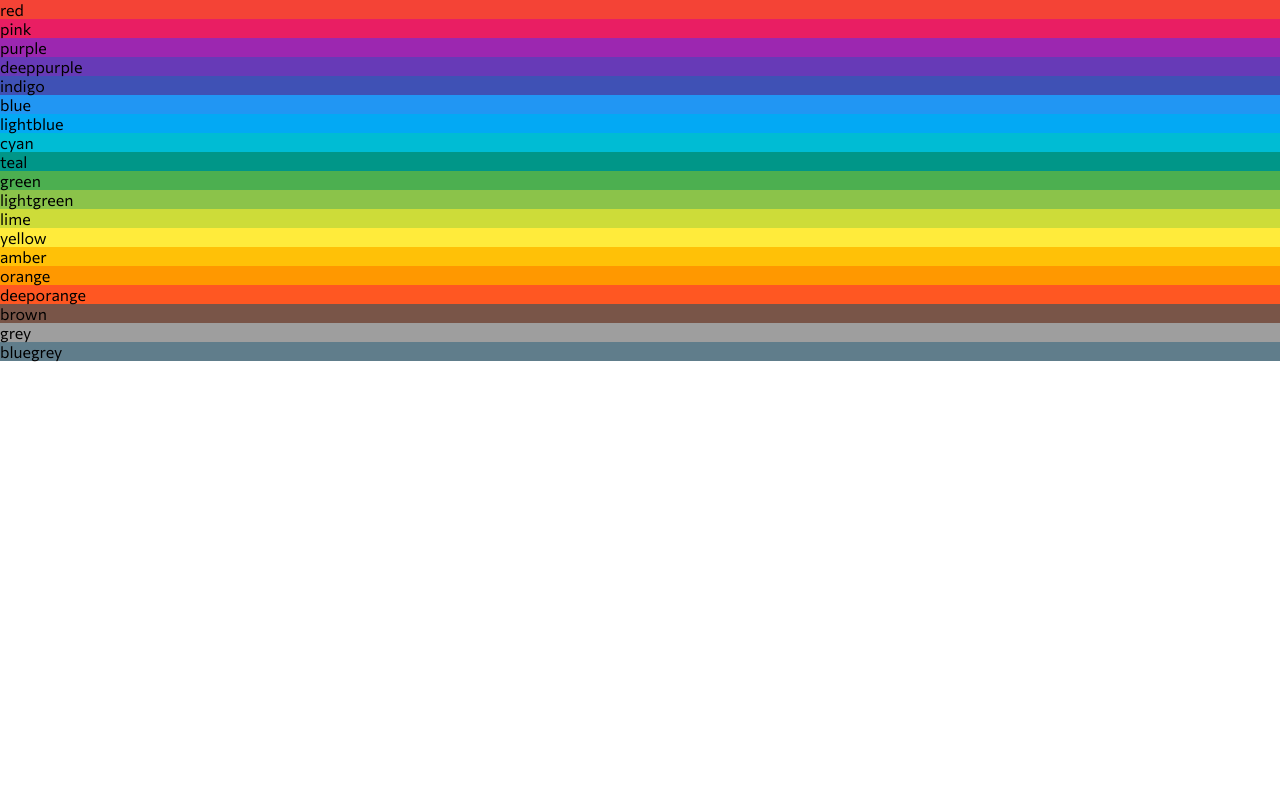
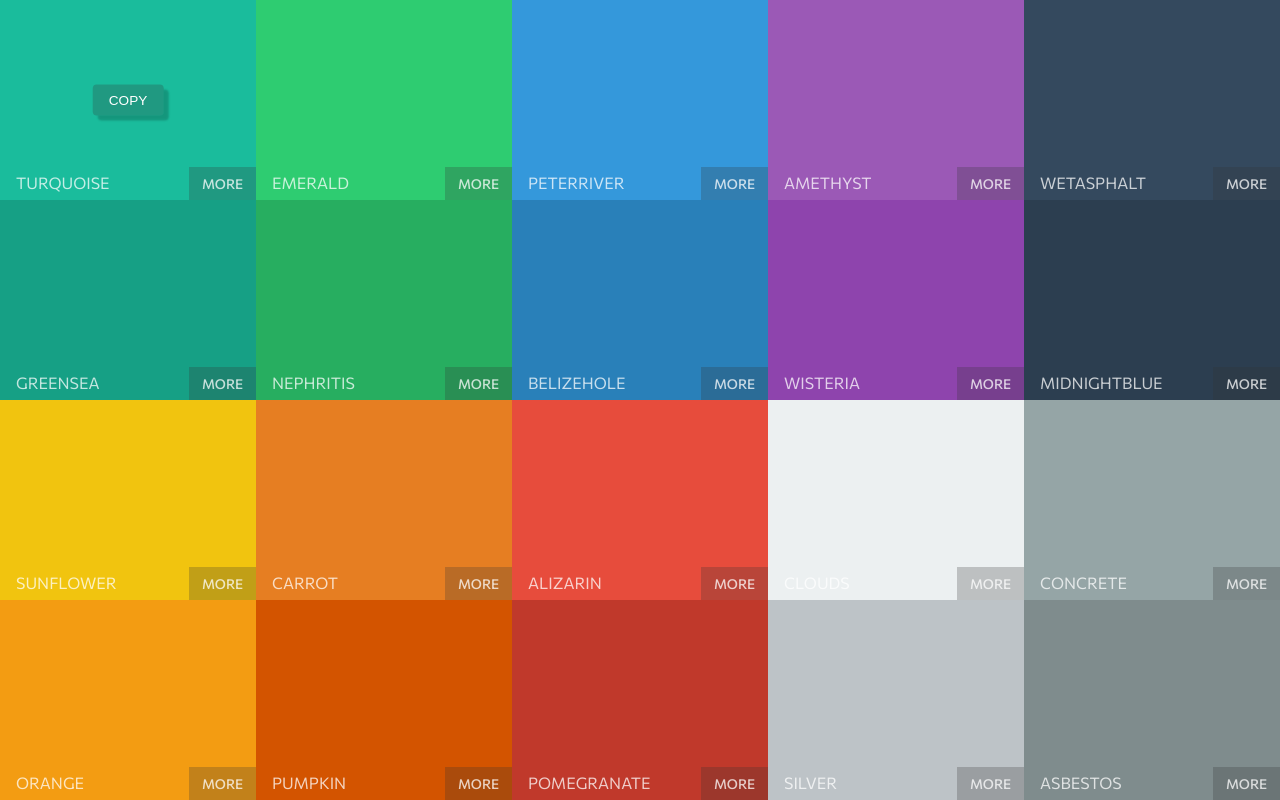
Before and after one commit to naveen-27/color-app, a React (Create React App) app: page / in a window 1280 px wide. Built offline with nearby package versions, Linux system fonts and the light colour scheme.

Commit message:
Created basic layout for pallete and each color-boxes

```diff
--- a/src/components/ColorBox.js
+++ b/src/components/ColorBox.js
@@ -1,12 +1,21 @@
 import React, { Component } from "react";
+import classes from "../stylesheets/ColorBox.module.css";
 
 class ColorBox extends Component {
   render() {
     const { name: color, code } = this.props;
 
     return (
-      <div className="ColorBox" style={{ backgroundColor: code }}>
-        {color}
+      <div
+        className={classes.ColorBox}
+        style={{ backgroundColor: code }}
+        tabIndex="0"
+      >
+        <button className={classes["box-btn"]}>COPY</button>
+        <div className={classes.boxBottom}>
+          <span className={classes["color-name"]}>{color}</span>
+          <div className={classes.link}>MORE</div>
+        </div>
       </div>
     );
   }
--- a/src/components/Pallete.js
+++ b/src/components/Pallete.js
@@ -1,12 +1,18 @@
 import React, { Component } from "react";
-import Palletes from "../utilities/seedColors";
 import ColorBox from "./ColorBox";
+import classes from "../stylesheets/Pallete.module.css";
 
 class Pallete extends Component {
   render() {
-    return Palletes[0].colors.map((color, idx) => (
-      <ColorBox name={color.name} code={color.color} key={idx} />
-    ));
+    const pallete = this.props.pallete;
+
+    return (
+      <div className={classes.Pallete}>
+        {pallete.colors.map((color) => (
+          <ColorBox name={color.name} code={color.color} key={color.name} />
+        ))}
+      </div>
+    );
   }
 }
 
--- /dev/null
+++ b/src/stylesheets/ColorBox.module.css
@@ -0,0 +1,79 @@
+.ColorBox {
+  padding: 1rem;
+  text-transform: uppercase;
+  position: relative;
+  outline: none;
+  transition: transform 150ms ease;
+}
+
+.ColorBox:focus-visible {
+  z-index: 1;
+  transform: scale(1.1);
+  box-shadow: 0 0 4rem rgba(0, 0, 0, 0.5);
+}
+
+.boxBottom {
+  position: absolute;
+  bottom: 0;
+  left: 0;
+  right: 0;
+  display: flex;
+  justify-content: space-between;
+  align-items: flex-end;
+}
+
+.color-name {
+  padding: 0.5rem 1rem;
+  color: #ffffffbd;
+}
+
+.box-btn,
+.link {
+  color: #ffffffbd;
+  padding: 0.5rem 0.8rem;
+  font-weight: 500;
+  font-size: 0.85rem;
+  background-color: rgba(50, 50, 50, 0.25);
+}
+
+.box-btn {
+  position: absolute;
+  left: 50%;
+  top: 50%;
+  transform: translate(-50%, -50%);
+  padding: 0.5rem 1rem;
+  color: #fff;
+  box-shadow: 5px 5px 2px rgba(0, 0, 0, 0.2);
+  border-radius: 0.25rem;
+  border: none;
+  outline: none;
+  opacity: 0;
+  transition: opacity 200ms linear, transform 100ms ease-out;
+  pointer-events: none;
+}
+
+.link {
+  cursor: pointer;
+  transform-origin: 100%;
+  transition: transform 100ms ease-in;
+}
+
+.link:hover {
+  transform: scale(1.25, 1);
+}
+
+.ColorBox:hover > .box-btn,
+.ColorBox:focus-visible > .box-btn {
+  opacity: 1;
+  pointer-events: all;
+}
+
+.box-btn:focus-visible {
+  opacity: 1;
+  outline: 1px solid #000;
+}
+
+.box-btn:active {
+  transform: translate(-48%, -48%);
+  box-shadow: none;
+}
--- /dev/null
+++ b/src/stylesheets/Pallete.module.css
@@ -0,0 +1,7 @@
+.Pallete {
+  display: grid;
+  grid-template-columns: repeat(5, 1fr);
+  grid-template-rows: repeat(4, 25%);
+  min-height: 100vh;
+  overflow-x: hidden;
+}
```
